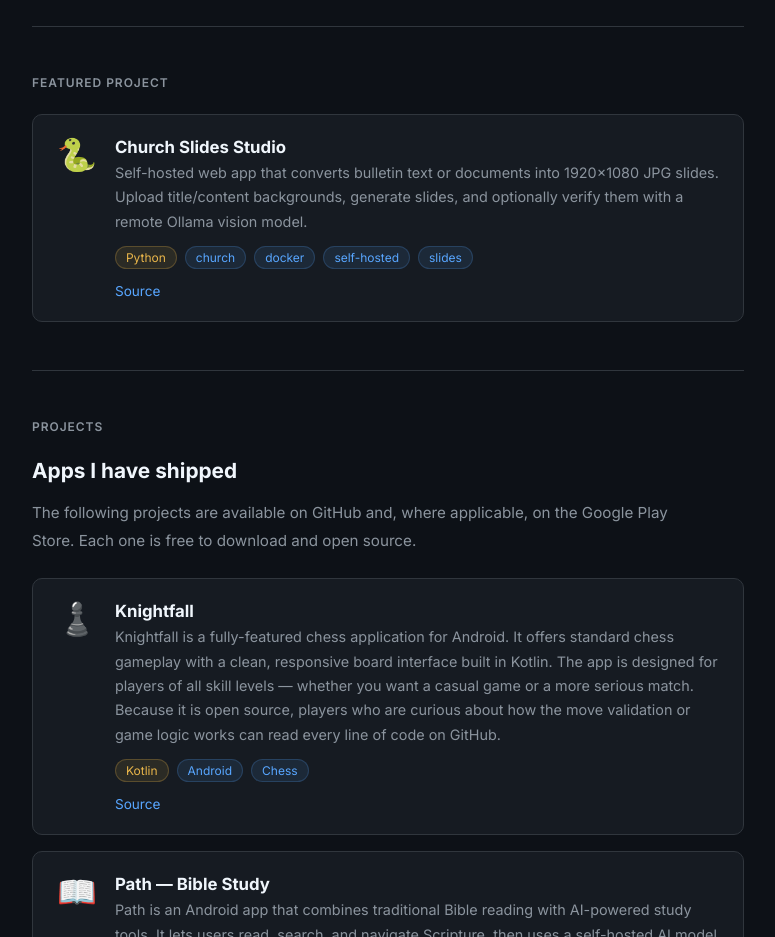
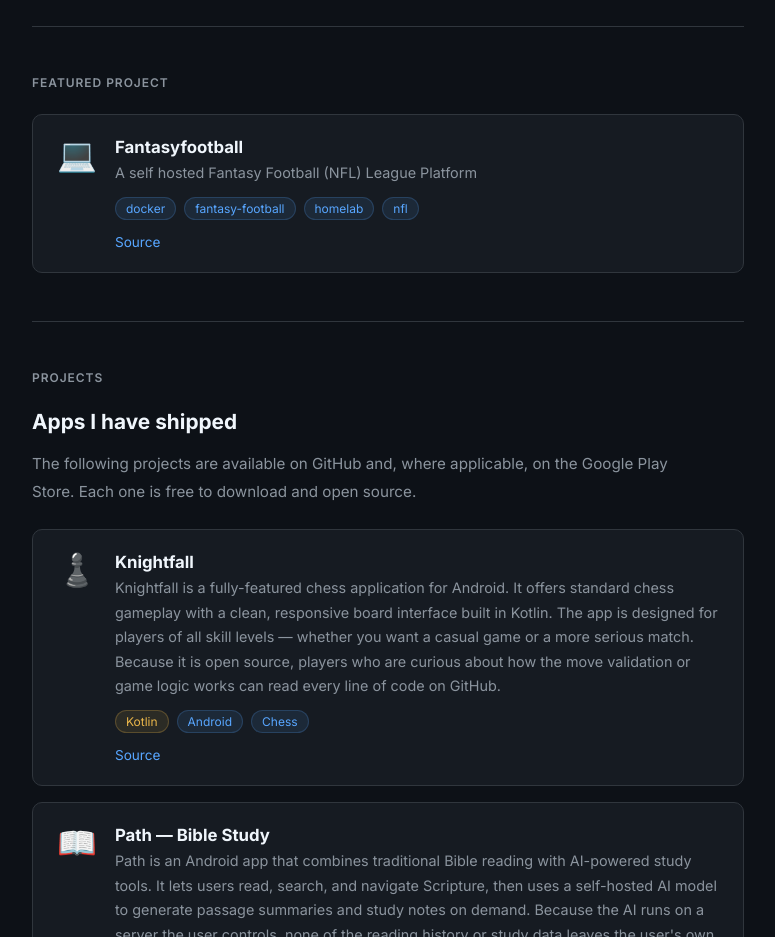
Before and after one commit to chartmann1590/chartmann1590.github.io, a plain HTML site: page index.html in a window 1280 px wide. Shown: the part 1900-2837 px from the top of the page, without its empty margins (252-1027 px from the left). Drawn offline with Linux system fonts and the light colour scheme.

Commit message:
chore: rotate featured project [skip ci]

```diff
--- a/index.html
+++ b/index.html
@@ -390,19 +390,18 @@
       <div class="projects">
         <!-- FEATURED_START -->
         <div class="project-card">
-          <div class="project-icon">🐍</div>
+          <div class="project-icon">💻</div>
           <div class="project-body">
-            <div class="project-name">Church Slides Studio</div>
-            <div class="project-desc">Self-hosted web app that converts bulletin text or documents into 1920x1080 JPG slides. Upload title/content backgrounds, generate slides, and optionally verify them with a remote Ollama vision model.</div>
+            <div class="project-name">Fantasyfootball</div>
+            <div class="project-desc">A self hosted Fantasy Football (NFL) League Platform</div>
             <div class="project-tags">
-              <span class="tag  gold">Python</span>
-              <span class="tag">church</span>
               <span class="tag">docker</span>
-              <span class="tag">self-hosted</span>
-              <span class="tag">slides</span>
+              <span class="tag">fantasy-football</span>
+              <span class="tag">homelab</span>
+              <span class="tag">nfl</span>
             </div>
             <div class="project-links">
-              <a href="https://github.com/chartmann1590/Church-Slides-Studio">Source</a>
+              <a href="https://github.com/chartmann1590/FantasyFootball">Source</a>
             </div>
           </div>
         </div>
```
